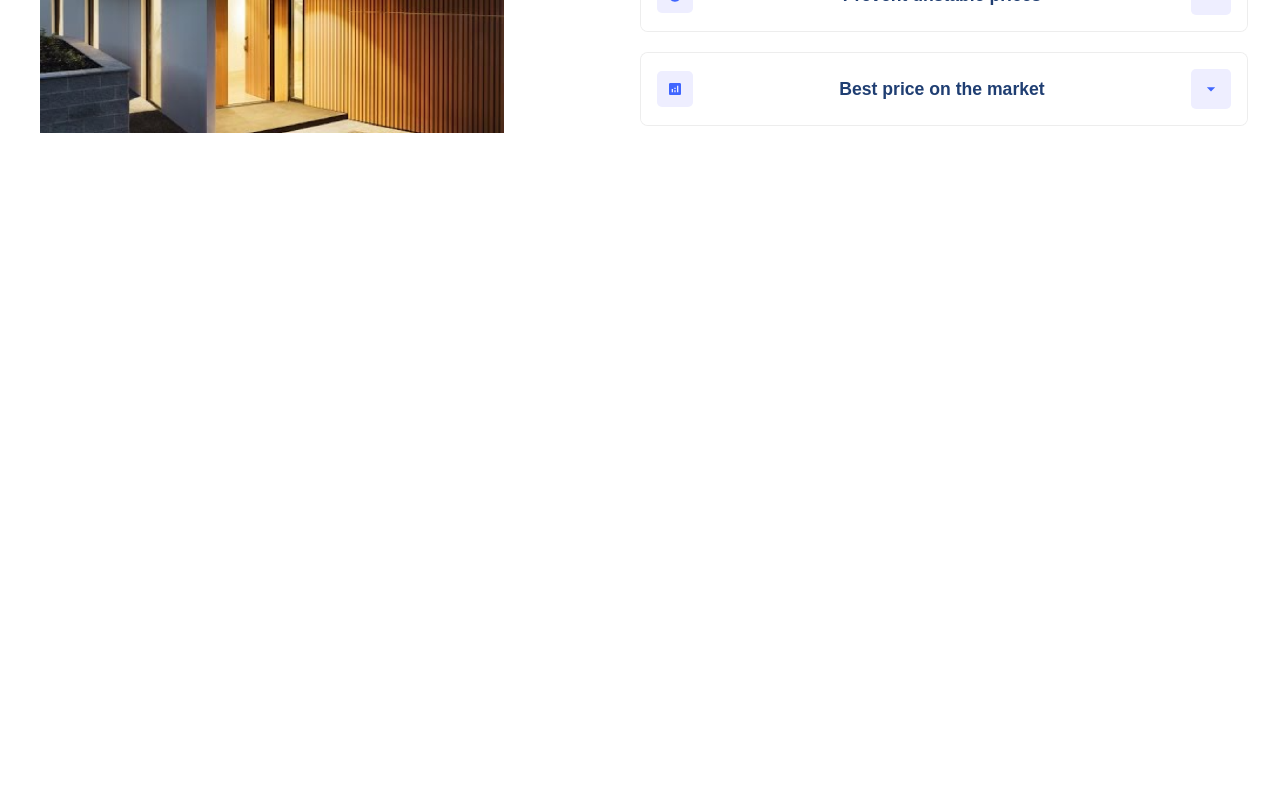
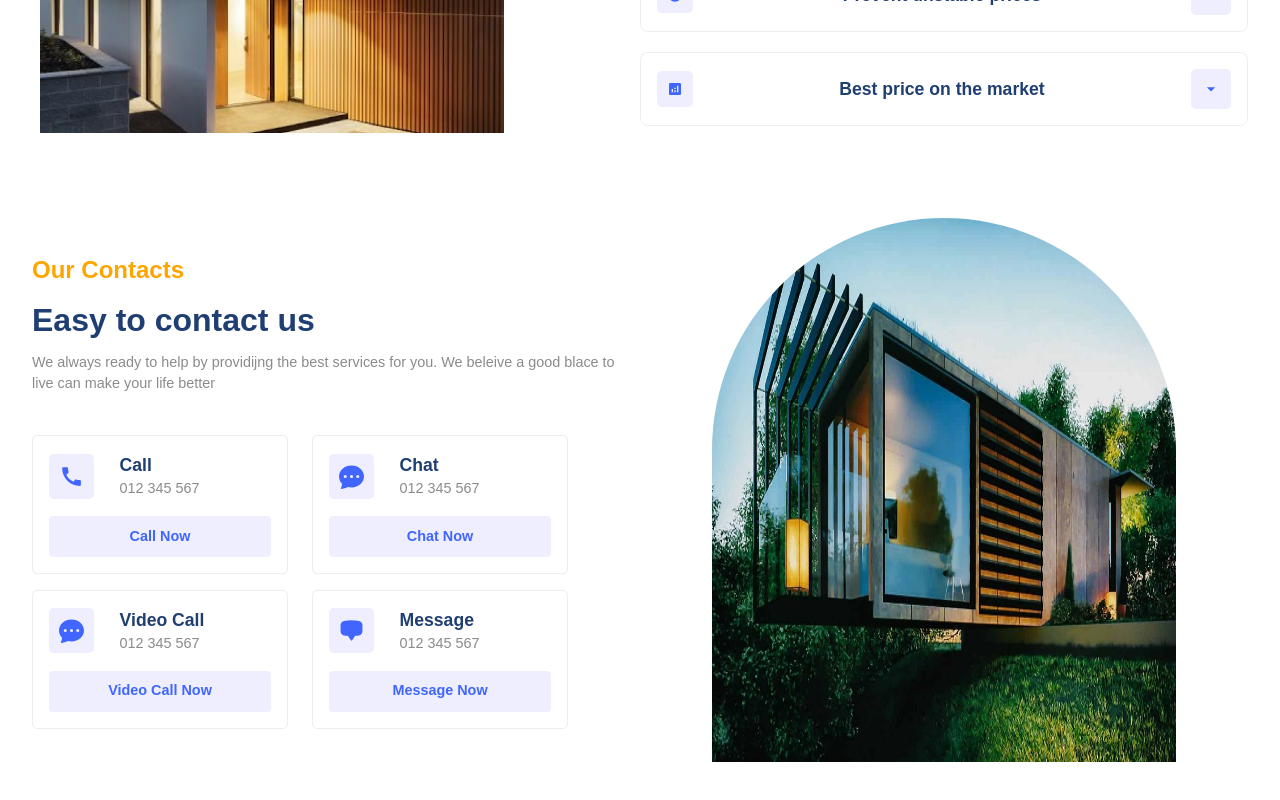
Before and after one commit to MannySotoRuiz/MyServiceHub-Web, a Next.js app: page / in a window 1280 px wide. Shown: the part 1728-2528 px from the top of the page. Before the commit the page ends 1970 px from the top, so only its background shows below. Built offline with nearby package versions, Linux system fonts and the light colour scheme.

Commit message:
created contact section

```diff
--- a/src/app/page.tsx
+++ b/src/app/page.tsx
@@ -15,7 +15,7 @@ export default function Home() {
           <div className="absolute w-[20rem] h-[20rem] bg-[rgba(255,255,255,0.522)] blur-[100px] rounded-[100px]"></div>
           <Header />
           <section className="text-white relative pb-[32px]">
-            <div className="p-[24px] innerWidth flex gap-y-[32px] justify-between flex-wrap items-end ">
+            <div className="p-[24px] innerWidth flex gap-y-[32px] justify-between flex-wrap items-end">
               {/* left side */}
               <div className="flexColStart gap-[48px]">
                 {/* hero title */}
--- a/src/components/Contact.tsx
+++ b/src/components/Contact.tsx
@@ -1,26 +1,119 @@
 import Image from "next/image";
 import { FC } from "react";
+import { MdCall } from "react-icons/md";
+import { BsFillChatDotsFill } from "react-icons/bs";
+import { HiChatBubbleBottomCenter } from "react-icons/hi2";
 
 interface ContactProps {}
 
 const Contact: FC<ContactProps> = ({}) => {
   return (
-    <section className="c-wrapper">
-      <div className="paddings innerWidth flexCenter c-container">
+    <section>
+      <div className="paddings innerWidth flex gap-y-[32px] justify-between items-center flex-wrap">
         {/* left side */}
-        {/* <div className="c-left">
-            left
-        </div> */}
+        <div className="flexColStart c-left flex-1 gap-2">
+          <span className="orangeText">Our Contacts</span>
+          <span className="primaryText">Easy to contact us</span>
+          <span className="secondaryText">
+            We always ready to help by providijng the best services for you. We
+            beleive a good blace to live can make your life better
+          </span>
+
+          <div className="flexColStart contactModes mt-[32px] gap-4">
+            {/* first row */}
+            <div className="flexStart row gap-[24px]">
+              {/* first mode */}
+              <div className="flexColCenter mode w-[256px] p-[16px] border-[0.8px] border-[rgba(128,128,128,0.143)] rounded-[5px] gap-4">
+                <div className="flexStart w-full gap-[1.6rem]">
+                  <div className="flexCenter icon p-[10px] bg-[#eeeeff] rounded-[5px]">
+                    <MdCall
+                      size={25}
+                      color="#4066ff"
+                    />
+                  </div>
+                  <div className="flexColStart detail">
+                    <span className="text-[#1f3e72] font-semibold text-[1.1rem]">
+                      Call
+                    </span>
+                    <span className="secondaryText">012 345 567</span>
+                  </div>
+                </div>
+                <div className="flexCenter button">Call Now</div>
+              </div>
+
+              {/* second mode */}
+              <div className="flexColCenter mode w-[256px] p-[16px] border-[0.8px] border-[rgba(128,128,128,0.143)] rounded-[5px] gap-4">
+                <div className="flexStart w-full gap-[1.6rem]">
+                  <div className="flexCenter icon p-[10px] bg-[#eeeeff] rounded-[5px]">
+                    <BsFillChatDotsFill
+                      size={25}
+                      color="#4066ff"
+                    />
+                  </div>
+                  <div className="flexColStart detail">
+                    <span className="text-[#1f3e72] font-semibold text-[1.1rem]">
+                      Chat
+                    </span>
+                    <span className="secondaryText">012 345 567</span>
+                  </div>
+                </div>
+                <div className="flexCenter button">Chat Now</div>
+              </div>
+            </div>
+
+            {/* second row */}
+            <div className="flexStart row gap-[24px]">
+              {/* third mode */}
+              <div className="flexColCenter mode w-[256px] p-[16px] border-[0.8px] border-[rgba(128,128,128,0.143)] rounded-[5px] gap-4">
+                <div className="flexStart w-full gap-[1.6rem]">
+                  <div className="flexCenter icon p-[10px] bg-[#eeeeff] rounded-[5px]">
+                    <BsFillChatDotsFill
+                      size={25}
+                      color="#4066ff"
+                    />
+                  </div>
+                  <div className="flexColStart detail">
+                    <span className="text-[#1f3e72] font-semibold text-[1.1rem]">
+                      Video Call
+                    </span>
+                    <span className="secondaryText">012 345 567</span>
+                  </div>
+                </div>
+                <div className="flexCenter button">Video Call Now</div>
+              </div>
+
+              {/* fourth mode */}
+              <div className="flexColCenter mode w-[256px] p-[16px] border-[0.8px] border-[rgba(128,128,128,0.143)] rounded-[5px] gap-4">
+                <div className="flexStart w-full gap-[1.6rem]">
+                  <div className="flexCenter icon p-[10px] bg-[#eeeeff] rounded-[5px]">
+                    <HiChatBubbleBottomCenter
+                      size={25}
+                      color="#4066ff"
+                    />
+                  </div>
+                  <div className="flexColStart detail">
+                    <span className="text-[#1f3e72] font-semibold text-[1.1rem]">
+                      Message
+                    </span>
+                    <span className="secondaryText">012 345 567</span>
+                  </div>
+                </div>
+                <div className="flexCenter button">Message Now</div>
+              </div>
+            </div>
+          </div>
+        </div>
 
         {/* right side */}
-        {/* <div className="c-right">
-            <div className="relative w-[480px] h-[560px] overflow-hidden border-8 border-[rgba(255,255,255,0.12)] rounded-b-none rounded-t-[240px]">
-                <Image
-                    src="/images/contact.png"
-                    alt="contact img"
-                />
-            </div>
-        </div> */}
+        <div className="c-right flex-1 w-full flex items-center justify-center">
+          <div className="relative w-[480px] h-[560px] overflow-hidden border-8 border-[rgba(255,255,255,0.12)] rounded-b-none rounded-t-[240px]">
+            <Image
+              src="/images/contact.jpg"
+              alt="contact img"
+              fill={true}
+            />
+          </div>
+        </div>
       </div>
     </section>
   );
--- a/src/styles/globals.css
+++ b/src/styles/globals.css
@@ -134,13 +134,31 @@ a {
   box-shadow: 0px 72px 49px -51px rgba(136, 160, 255, 0.21);
 }
 
-.accordion {
-  margin-top: 2rem;
-}
-
 .expanded {
   box-shadow: var(--shadow);
   border-radius: 6px;
+}
+
+.mode {
+  transition: all 300ms ease-in;
+}
+
+.mode .button {
+  width: 100%;
+  background: var(--lightBlue);
+  color: var(--blue);
+  font-size: 0.9rem;
+  font-weight: 600;
+}
+
+.mode:hover {
+  scale: 1.1;
+  box-shadow: var(--shadow);
+}
+.mode .button:hover {
+  background: var(--blue-gradient);
+  color: white;
+  scale: 0.8;
 }
 
 /* .accordionItem {
```
Also changed, not shown: public/images/contact.jpg (added).
